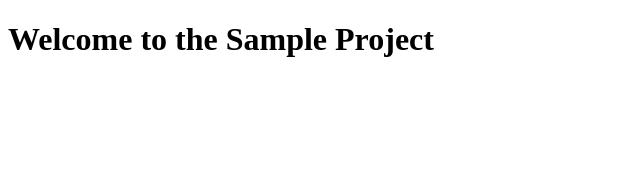
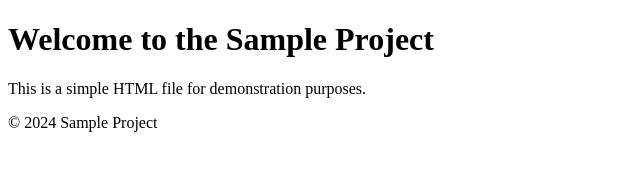
Before and after one commit to AmilaKMAC/sample-project, a plain HTML site: page index.html in a window 1280 px wide. Shown: the whole page, without its empty margins (0-640 px from the left). Drawn offline with Linux system fonts and the light colour scheme.

Commit message:
Added Paragraph and Footer

```diff
--- a/index.html
+++ b/index.html
@@ -6,6 +6,15 @@
     <title>Sample Project</title>
 </head>
 <body>
+
+
     <h1>Welcome to the Sample Project</h1>
+    <p>This is a simple HTML file for demonstration purposes.</p>
+
+
+    <footer>
+        <p>&copy; 2024 Sample Project</p>
+    </footer>
+
 </body>
 </html>
```
